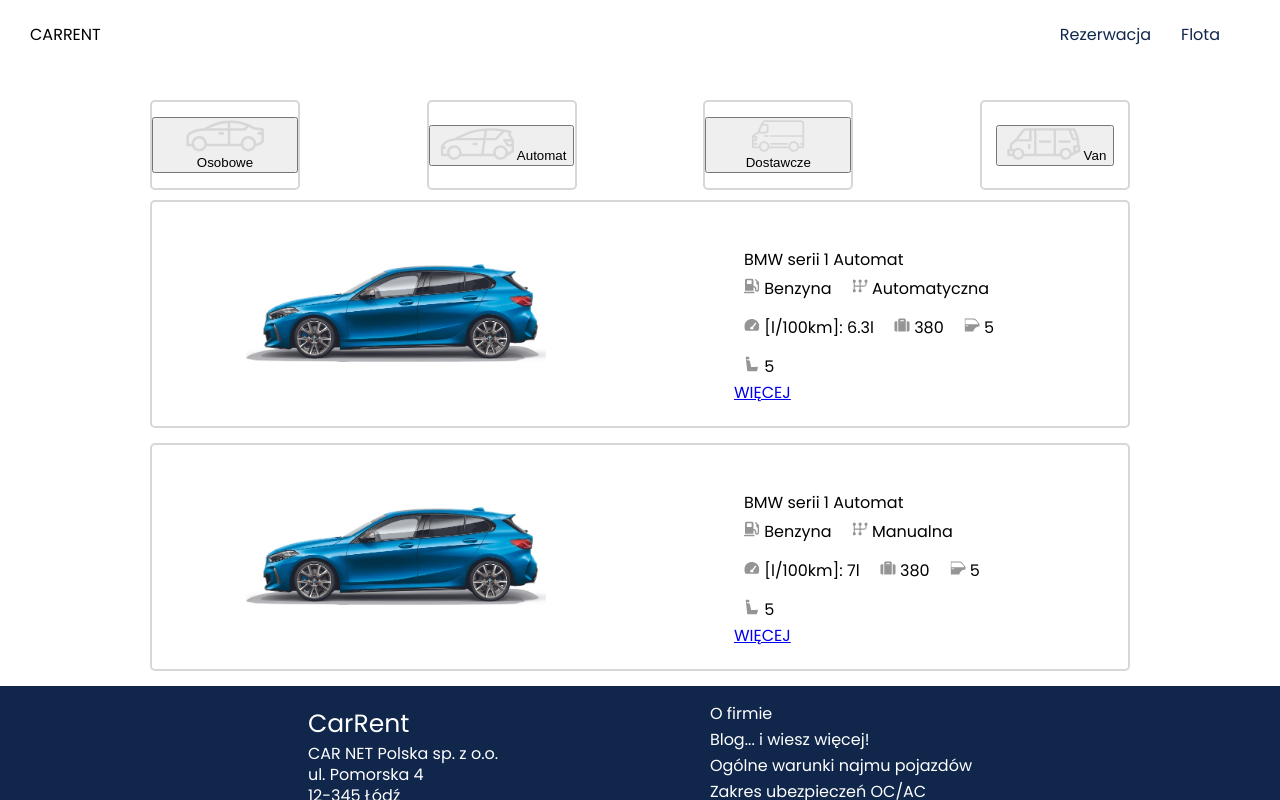
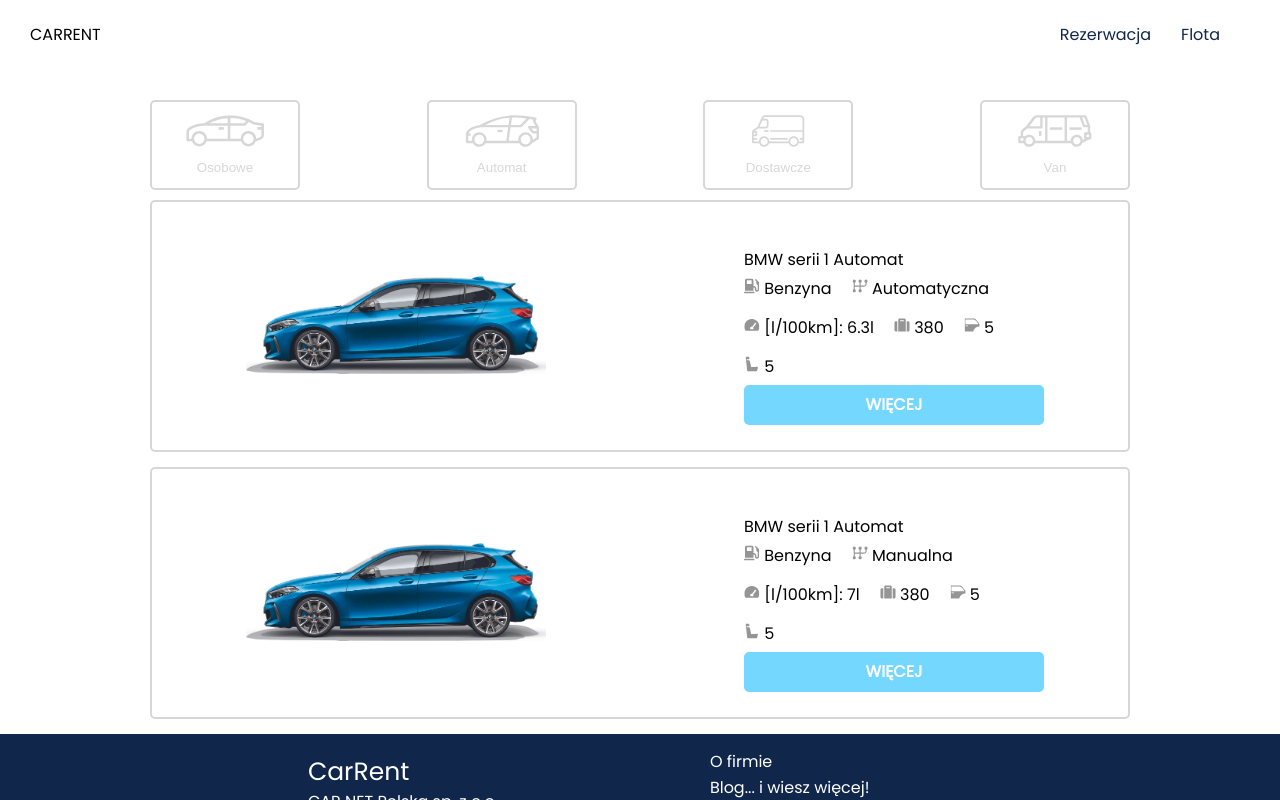
Before and after one commit to theWebCookie/car-rental, a Next.js app: page /fleet in a window 1280 px wide. Shown: the top 800 px of the page. Built offline with nearby package versions, Linux system fonts and the light colour scheme.

Commit message:
refactor: change styles

```diff
--- a/app/ui/car/car.css
+++ b/app/ui/car/car.css
@@ -24,8 +24,26 @@
 }
 
 .car-info-wrapper div span,
-.car-info-wrapper button {
+.car-info-wrapper a {
   margin-left: 10px;
+}
+
+.car-info-wrapper a {
+  width: 100%;
+  text-align: center;
+  text-decoration: none;
+  background-color: #74d7fe;
+  color: #fff;
+  padding: 10px 0;
+  border-radius: 5px;
+  font-weight: bold;
+  transition: 0.3s;
+  border: 2px solid #74d7fe;
+}
+
+.car-info-wrapper a:hover {
+  background-color: #fff;
+  color: #74d7fe;
 }
 
 .info {
--- a/app/ui/fleet/fleet.css
+++ b/app/ui/fleet/fleet.css
@@ -21,7 +21,7 @@
   flex-wrap: wrap;
 }
 
-.fleet-filters div {
+.fleet-filters div button {
   display: flex;
   justify-content: space-evenly;
   align-items: center;
@@ -31,9 +31,11 @@
   height: 90px;
   border-radius: 5px;
   margin-top: 10px;
+  background: none;
+  cursor: pointer;
 }
 
-.fleet-filters div a {
+.fleet-filters div button {
   text-decoration: none;
   color: #d7d7d7;
 }
--- a/app/ui/main/car-section/car-section.css
+++ b/app/ui/main/car-section/car-section.css
@@ -20,7 +20,7 @@
   flex-direction: column;
 }
 
-.car-section .cars .cars-element a {
+.car-section .cars .cars-element button {
   text-decoration: none;
   border: 2px solid #10264b;
   border-radius: 5px;
@@ -30,7 +30,7 @@
   transition: 0.3s;
 }
 
-.cars-element a:hover {
+.car-section .cars .cars-element a:hover {
   background-color: #10264b;
   color: #fff;
 }
```
